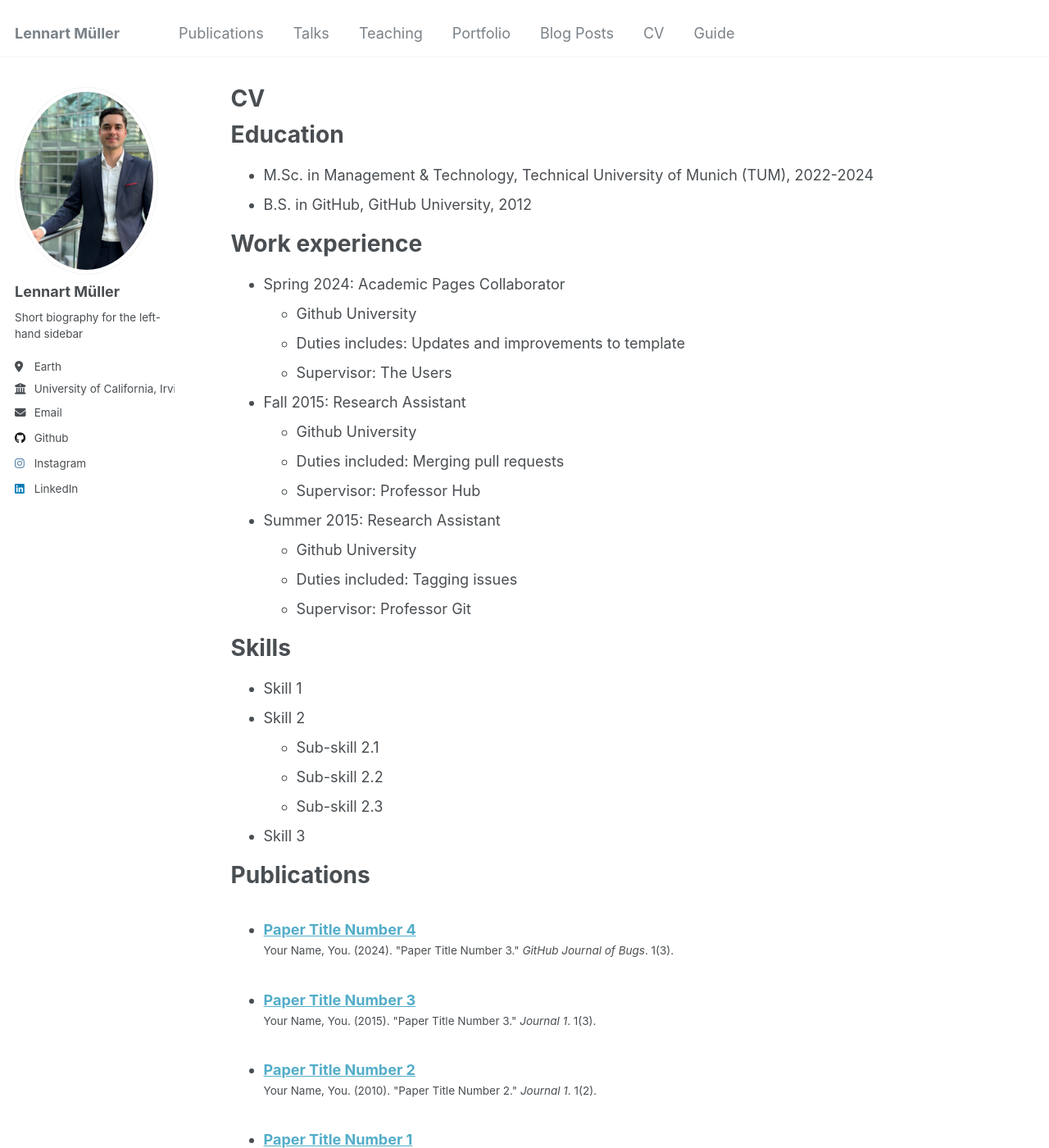
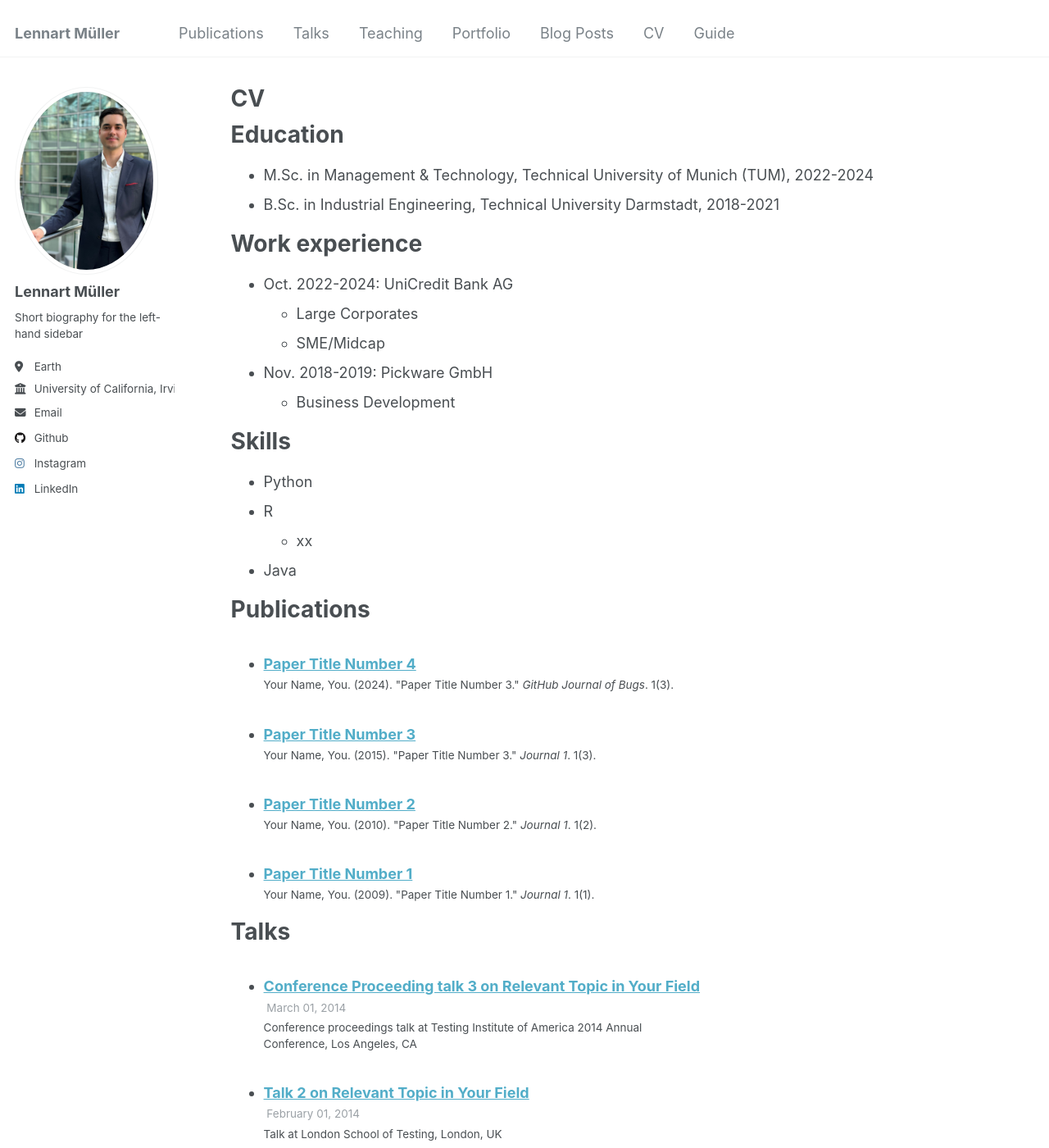
Before and after one commit to lennartmueller123/lennartmueller123.github.io, a Jekyll site: the page built from _pages/cv.md, in a window 1280 px wide and 1400 px high. Shown: the whole window at 82% size. Built offline with Jekyll 4.4.1, drawn with Linux system fonts in a browser that asks for light colours.

Commit message:
Update cv.md

```diff
--- a/_pages/cv.md
+++ b/_pages/cv.md
@@ -12,33 +12,23 @@ redirect_from:
 Education
 ======
 * M.Sc. in Management & Technology, Technical University of Munich (TUM), 2022-2024
-* B.S. in GitHub, GitHub University, 2012
+* B.Sc. in Industrial Engineering, Technical University Darmstadt, 2018-2021
 
 Work experience
 ======
-* Spring 2024: Academic Pages Collaborator
-  * Github University
-  * Duties includes: Updates and improvements to template
-  * Supervisor: The Users
+* Oct. 2022-2024: UniCredit Bank AG
+  * Large Corporates
+  * SME/Midcap
 
-* Fall 2015: Research Assistant
-  * Github University
-  * Duties included: Merging pull requests
-  * Supervisor: Professor Hub
-
-* Summer 2015: Research Assistant
-  * Github University
-  * Duties included: Tagging issues
-  * Supervisor: Professor Git
+* Nov. 2018-2019: Pickware GmbH
+  * Business Development
 
 Skills
 ======
-* Skill 1
-* Skill 2
-  * Sub-skill 2.1
-  * Sub-skill 2.2
-  * Sub-skill 2.3
-* Skill 3
+* Python
+* R
+  * xx
+* Java
 
 Publications
 ======
```
